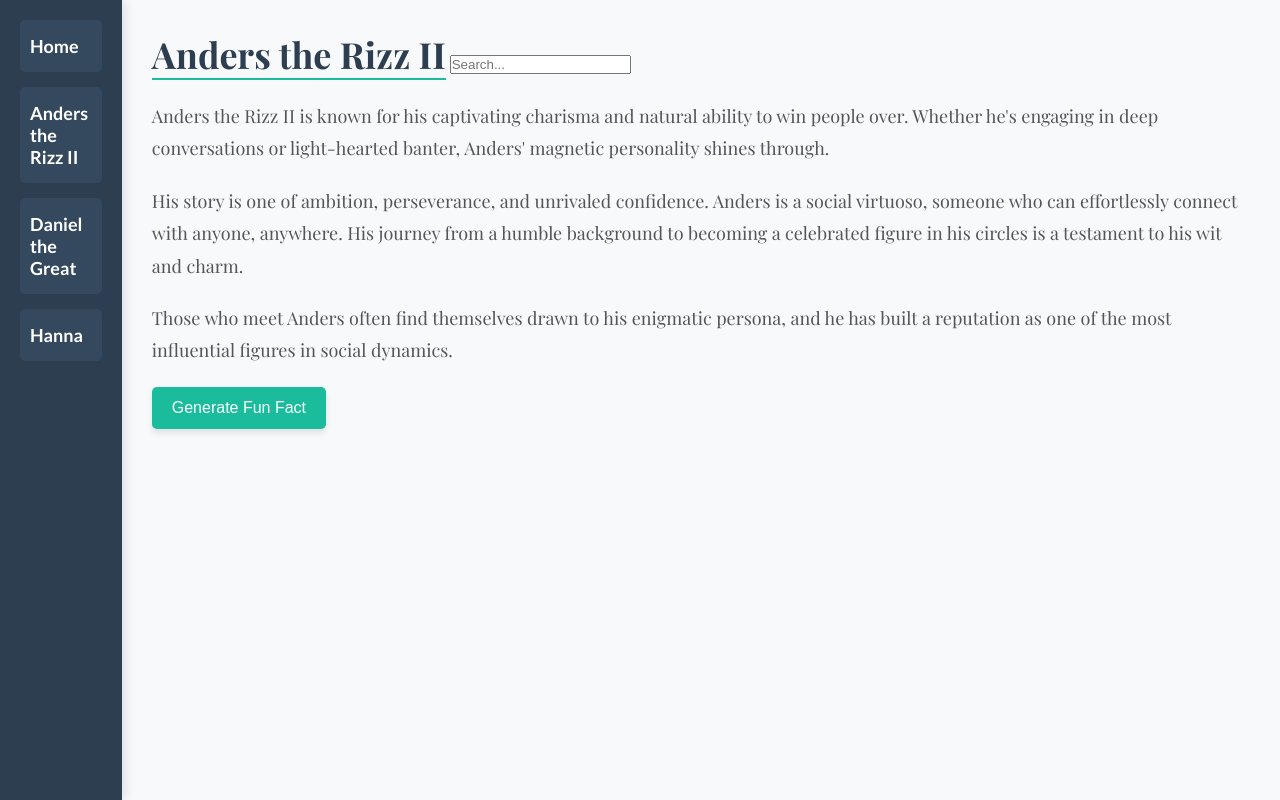
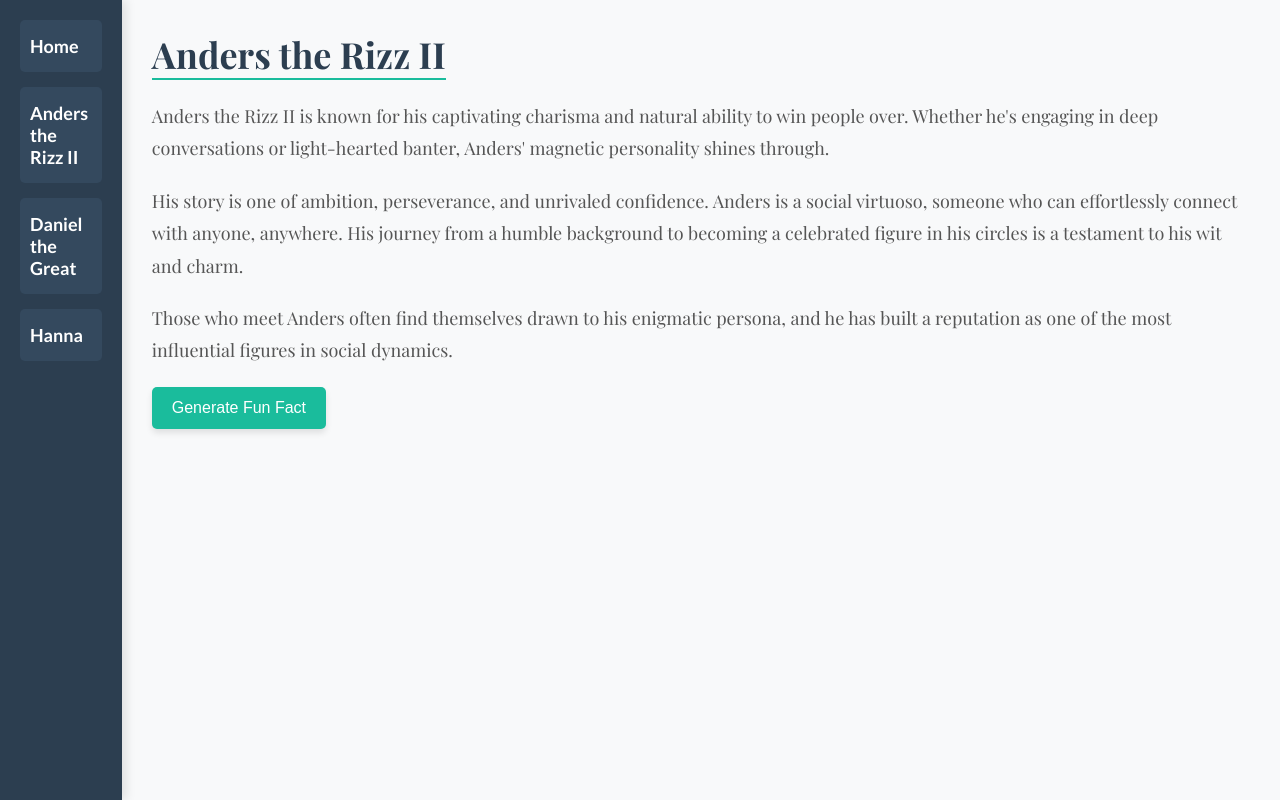
Before and after one commit to Axis202/web_basics, a plain HTML site: page Anders.html in a window 1280 px wide. Drawn offline with nearby package versions, Linux system fonts and the light colour scheme.

Commit message:
commit Anders

```diff
--- a/Anders.html
+++ b/Anders.html
@@ -20,7 +20,6 @@
     <main>
       <header>
         <h1>Anders the Rizz II</h1>
-        <input type="text" id="search-bar" placeholder="Search...">
       </header>
 
       <section>
```
